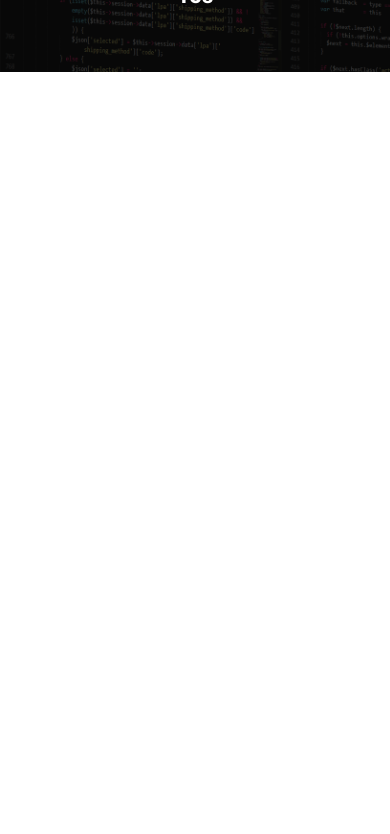
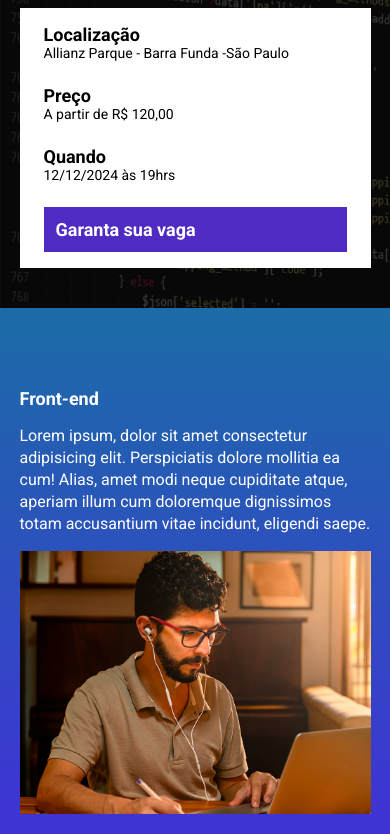
Before and after one commit to FernandesVentura/ebac_techtalks, a website built with Parcel: page src/index.html in a window 390 px wide. Shown: the part 168-1002 px from the top of the page. Before the commit the page ends 844 px from the top, so only its background shows below. Built offline with nearby package versions, Linux system fonts and the light colour scheme.

Commit message:
Creating count down

```diff
--- a/package.json
+++ b/package.json
@@ -2,9 +2,9 @@
   "name": "ebac_talks",
   "version": "1.0.0",
   "description": "",
-  "main": "index.js",
   "scripts": {
     "dev": "parcel src/index.html src/styles/main.scss src/scripts/main.js",
+    "build": "parcel build src/index.html",
     "test": "echo \"Error: no test specified\" && exit 1"
   },
   "keywords": [],
@@ -13,6 +13,7 @@
   "devDependencies": {
     "@parcel/transformer-sass": "^2.13.3",
     "parcel": "^2.13.3",
-    "sharp": "^0.33.5"
+    "sharp": "^0.33.5",
+    "svgo": "^3.3.2"
   }
 }
--- a/src/index.html
+++ b/src/index.html
@@ -8,18 +8,94 @@
     <link rel="preconnect" href="https://fonts.gstatic.com" crossorigin>
     <link href="https://fonts.googleapis.com/css2?family=Roboto:ital,wdth,wght@0,75..100,100..900;1,75..100,100..900&display=swap" rel="stylesheet">
     <link rel="stylesheet" href="styles/main.scss">
+    <link rel="stylesheet" href="https://unpkg.com/aos@next/dist/aos.css" />
 </head>
 <body>
     <header class="hero">
         <div class="container">
             <img class="hero__logo" src="./images/ebac_logo.svg" alt="EBAC">
             <p  class="hero__text">
-                O maior evento de tecnologia  do Brasil começa em 10d 12h 20m 15s
+                O maior evento de tecnologia  do Brasil começa em <span id="contador"></span>
             </p>
+            <div class="infos-bar">
+                <ul class="infos-bar__infos">
+                    <li class="infos-bar__infos__item">
+                        <b>Localização</b>
+                        Allianz Parque - Barra Funda -São Paulo
+                    </li>
+                    <li class="infos-bar__infos__item">
+                        <b>Preço</b>
+                        A partir de R$ 120,00
+                    </li>
+                    <li class="infos-bar__infos__item">
+                        <b>Quando</b>
+                        12/12/2024 às 19hrs
+                    </li>
+                </ul>
+                <a href="#" class="button button--primary">
+                    Garanta sua vaga
+                </a>
+            </div>
         </div>
     </header>
 
+    <section class="event event--frontend" >
+        <div class="container" data-aos="fade-right">
+            <div class="event__details">
+                <h2 class="event__details__title">
+                    Front-end
+                </h2>
+                <p class="event__details__description">
+                    Lorem ipsum, dolor sit amet consectetur adipisicing elit. Perspiciatis dolore mollitia ea cum! Alias, amet modi neque cupiditate atque, aperiam illum cum doloremque dignissimos totam accusantium vitae incidunt, eligendi saepe.
+                </p>
+            </div>
+            <img class="event__image" src="./images/frontend.png" alt="Front-end">
+        </div>
+    </section>
 
+    <section class="event event--ui-ux event--image-left" >
+        <div class="container" data-aos="fade-left">
+            <div class="event__details">
+                <h2 class="event__details__title">
+                    UI / UX
+                </h2>
+                <p class="event__details__description">
+                    Lorem ipsum, dolor sit amet consectetur adipisicing elit. Perspiciatis dolore mollitia ea cum! Alias, amet modi neque cupiditate atque, aperiam illum cum doloremque dignissimos totam accusantium vitae incidunt, eligendi saepe.
+                </p>
+            </div>
+            <img class="event__image" src="./images/frontend.png" alt="Front-end">
+        </div>
+    </section>
+
+    <section class="event event--data-science">
+        <div class="container" data-aos="fade-right">
+            <div class="event__details">
+                <h2 class="event__details__title">
+                    Data Science
+                </h2>
+                <p class="event__details__description">
+                    Lorem ipsum, dolor sit amet consectetur adipisicing elit. Perspiciatis dolore mollitia ea cum! Alias, amet modi neque cupiditate atque, aperiam illum cum doloremque dignissimos totam accusantium vitae incidunt, eligendi saepe.
+                </p>
+            </div>
+            <img class="event__image" src="./images/frontend.png" alt="Front-end">
+        </div>
+    </section>
+
+    <section class="event event--backend event--image-left">
+        <div class="container" data-aos="fade-left">
+            <div class="event__details">
+                <h2 class="event__details__title">
+                    Back-end
+                </h2>
+                <p class="event__details__description">
+                    Lorem ipsum, dolor sit amet consectetur adipisicing elit. Perspiciatis dolore mollitia ea cum! Alias, amet modi neque cupiditate atque, aperiam illum cum doloremque dignissimos totam accusantium vitae incidunt, eligendi saepe.
+                </p>
+            </div>
+            <img class="event__image" src="./images/frontend.png" alt="Front-end">
+        </div>
+    </section>
+
+    <script src="https://unpkg.com/aos@next/dist/aos.js"></script>S
     <script src="scripts/main.js"></script>
 </body>
 </html>
--- a/src/scripts/main.js
+++ b/src/scripts/main.js
@@ -1 +1,29 @@
-console.log("olá mundo");
+
+AOS.init();
+
+const dataDoEvento = new Date("Mar 12, 2025 19:00:00");
+const timeStampDoEvento = dataDoEvento.getTime();
+
+const contaAsHoras = setInterval(function() {
+    const agora = new Date();
+    const timeStampAtual = agora.getTime();
+
+    const distanciaAteOEvento = timeStampDoEvento - timeStampAtual;
+
+    const diaEmMs = 1000 * 60 * 60 * 24;
+    const horaEmMS = 1000 * 60 * 60;
+    const minutosEmMS = 1000 * 60;
+
+    const diasAteOEvento = Math.floor(distanciaAteOEvento / diaEmMs);
+    const horasAteOEvento = Math.floor((distanciaAteOEvento % diaEmMs)  / horaEmMS);
+    const minutosAteOEvento = Math.floor((distanciaAteOEvento % horaEmMS) / minutosEmMS);
+    const segundosAteOEvento = Math.floor((distanciaAteOEvento % minutosEmMS) / 1000);
+
+
+    document.getElementById('contador').innerHTML = `${diasAteOEvento}d ${horasAteOEvento}h ${minutosAteOEvento}m ${segundosAteOEvento}s.`;
+
+    if (distanciaAteOEvento < 0) {
+        clearInterval(contaAsHoras);
+        document.getElementById('contador').innerHTML = 'Evento expirado'
+    }
+}, 1000);
--- /dev/null
+++ b/src/styles/_event.scss
@@ -0,0 +1,64 @@
+@use 'variables';
+
+.event {
+    padding: 80px 0;
+
+    &--frontend {
+        background-image: linear-gradient(variables.$blue1, variables.$blue2);
+    }
+
+    &--ui-ux {
+        background-image: linear-gradient(variables.$blue2, variables.$pink);
+    }
+
+    &--data-science {
+        background-image: linear-gradient(variables.$pink, variables.$yellow);
+    }
+
+    &--backend {
+        background-image: linear-gradient(variables.$yellow, variables.$pink);
+    }
+
+    &--image-left {
+        .container {
+            flex-direction: row-reverse;
+        }
+    }
+
+    .container {
+        display: flex;
+        gap: 40px;
+    }
+
+    &__image {
+        max-width: 360px;
+    }
+
+    &__details {
+
+        &__title {
+            font-size: 18px;
+            font-weight: bold;
+            margin-bottom: 16px;
+        }
+
+        &__description {
+            line-height: 22px;
+        }
+    }
+
+    @media (max-width: 640px) {
+        .container {
+            display: block;
+        }
+
+        &__image {
+            width: 100%;
+        }
+
+        &__details {
+            margin-right: 0;
+            margin-bottom: 16px;
+        }
+    }
+}
--- a/src/styles/_hero.scss
+++ b/src/styles/_hero.scss
@@ -1,3 +1,5 @@
+@use 'variables';
+
 .hero {
     padding-top: 64px;
     padding-bottom: 100px;
@@ -16,7 +18,7 @@
         left: 0;
         width: 100%;
         height: 100%;
-        background-color: #000;
+        background-color: variables.$secondaryTextColor;
         content: '';
         opacity: .7;
     }
--- /dev/null
+++ b/src/styles/_variables.scss
@@ -0,0 +1,9 @@
+$textColor: #fff;
+$secondaryTextColor: #000;
+
+
+$blue1: #1b6ca7;
+$blue2: #442bdb;
+$pink: #892238;
+$yellow: #9c791d;
+$purple: #4f2ac3;
--- /dev/null
+++ b/src/styles/components/_buttons.scss
@@ -0,0 +1,26 @@
+@use '../variables';
+
+.button {
+    padding: 12px;
+    font-size: 18px;
+    font-weight: bold;
+    text-decoration: none;
+    text-align: center;
+    white-space: nowrap;
+
+    &--primary {
+        color: variables.$textColor;
+        background-color: variables.$purple;
+    }
+
+    @media (max-width: 640px) {
+        display: flex;
+        align-items: center;
+        width: 100%;
+    }
+
+    @media (max-width: 1024px) {
+        display: flex;
+        align-items: center;
+    }
+}
--- /dev/null
+++ b/src/styles/components/infos_bar.scss
@@ -0,0 +1,43 @@
+@use '../variables';
+
+.infos-bar {
+    padding: 16px 24px;
+    background-color: variables.$textColor;
+    display: flex;
+    justify-content: space-between;
+
+    &__infos {
+        display: flex;
+        gap: 40px;
+
+
+        &__item {
+            font-size: 14px;
+            color: variables.$secondaryTextColor;
+
+            b {
+                font-size: 18px;
+                display: block;
+                color: variables.$secondaryTextColor;
+            }
+        }
+    }
+
+    @media (max-width: 640px) {
+        display: block;
+
+        &__infos {
+            display: block;
+
+            &__item {
+                margin-bottom: 24px;
+            }
+        }
+    }
+
+    @media (max-width: 1024px) {
+        &__infos {
+            gap: 16px;
+        }
+    }
+}
--- a/src/styles/main.scss
+++ b/src/styles/main.scss
@@ -1,11 +1,16 @@
 @use 'hero';
+@use 'components/infos_bar';
+@use 'components/buttons';
+@use 'event';
+@use 'variables';
 
 * {
     padding: 0;
     margin: 0;
     box-sizing: border-box;
     font-family: Roboto, sans-serif;
-    color: #fff;
+    color: variables.$textColor;
+    list-style: none;
 }
 
 .container {
```
Also changed, not shown: 3 other files.
